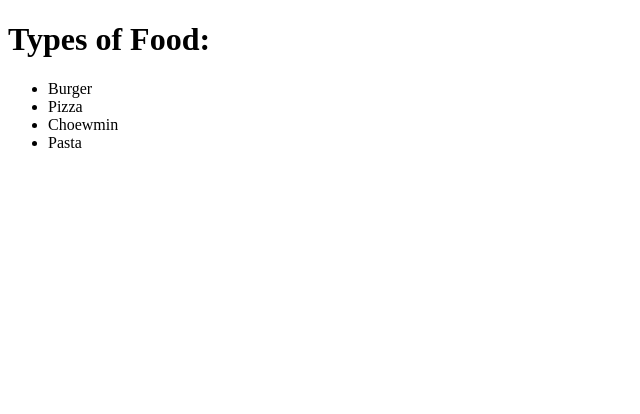
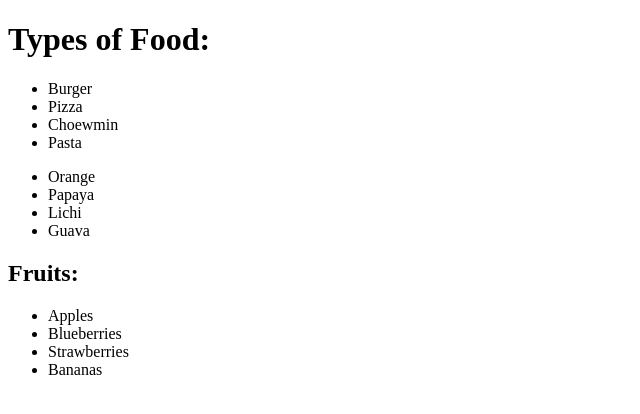
Before and after one commit to Ritik-githu/React-Complex-Composition---Group-Contest-30-07-23---xank7ldy53hb, a React app: page / in a window 1280 px wide. Shown: the top 414 px of the page, without its empty margins (0-640 px from the left). Built offline with nearby package versions, Linux system fonts and the light colour scheme.

Commit message:
Update App.js

```diff
--- a/src/components/App.js
+++ b/src/components/App.js
@@ -40,6 +40,8 @@ const App = () => {
         <li>Choewmin</li>
         <li>Pasta</li>
       </ul>
+       <Fruits/>
+        <TypesOfFruit/>
       { /* Change code above this line */ }
     </div>
   )
```
